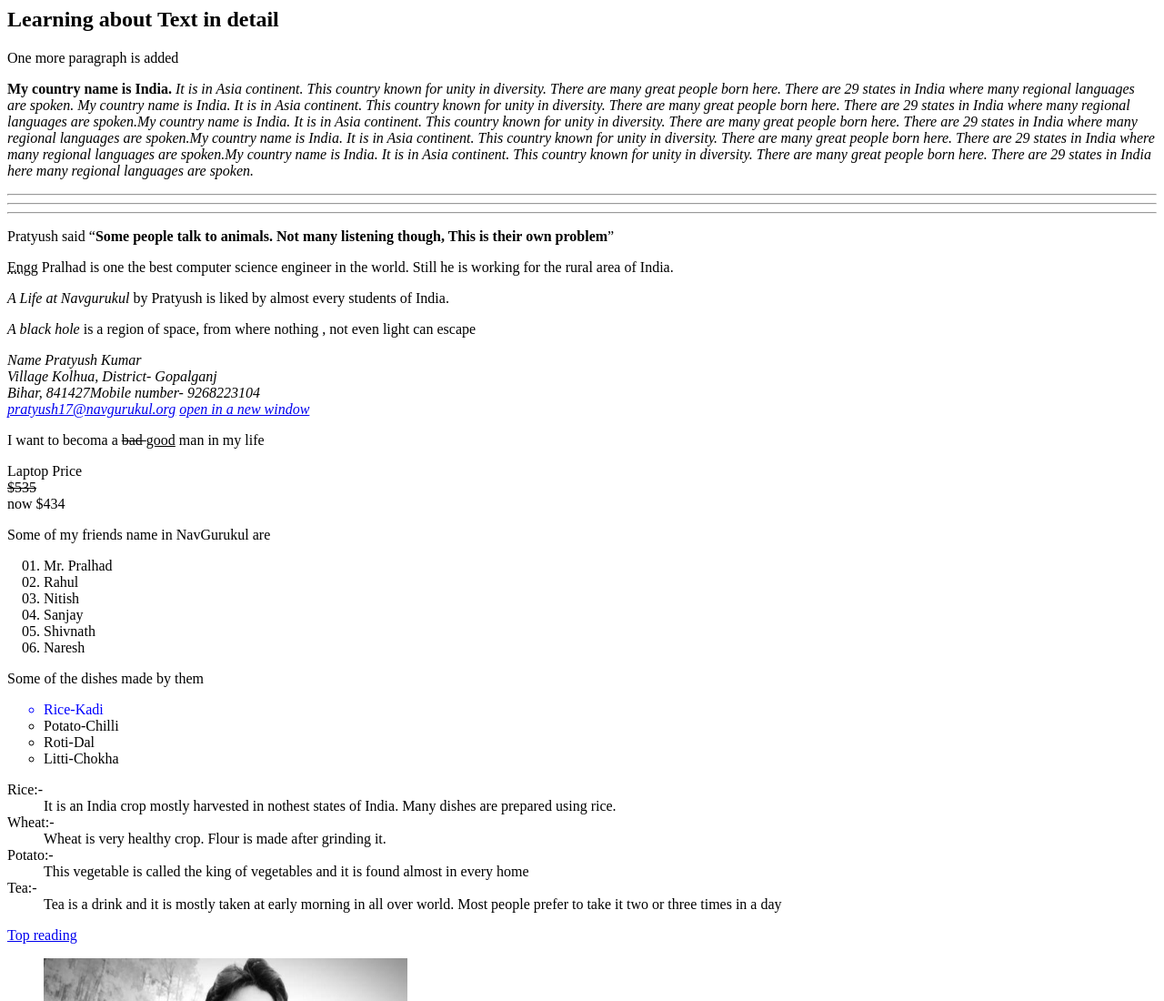
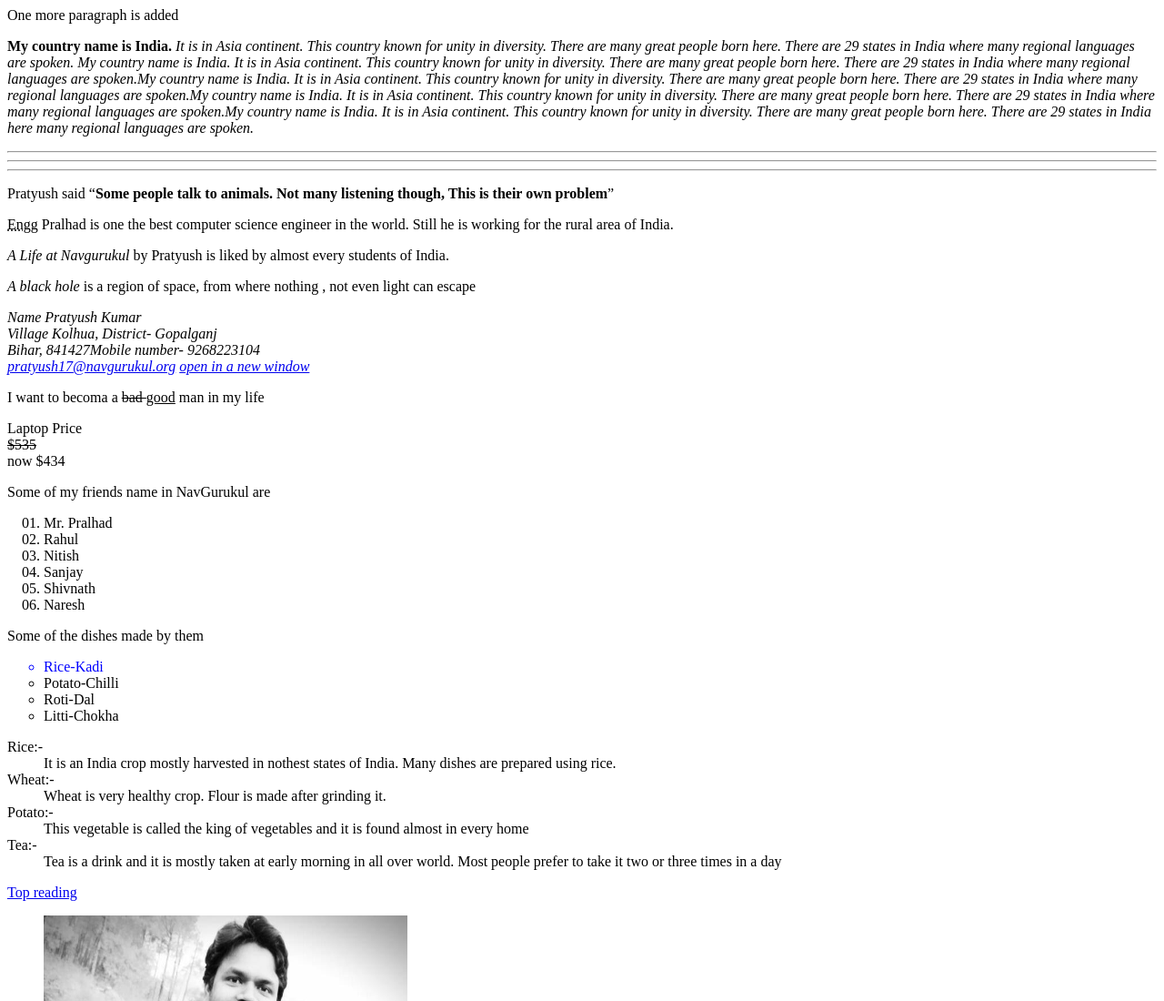
Before and after one commit to space4pratyush/DemoWork, a plain HTML site: page Learning with Pralhad.html in a window 1280 px wide. Shown: the top 1100 px of the page at 91% size. Drawn offline with Linux system fonts and the light colour scheme; files whose address does not match are found by name.

```diff
--- a/Learning with Pralhad.html
+++ b/Learning with Pralhad.html
@@ -6,7 +6,6 @@
     </head>
     <body>
         <h2 id="top">
-            Learning about Text in detail
         </h2>
         <p>One more paragraph is added</p>
         <p><strong>My country name is India.</strong> <em>It is in Asia continent. This country known for unity in diversity. There are many great people born here. There are 29 states in India where many regional languages are spoken. My country name is India. It is in Asia continent. This country known for unity in diversity. There are many great people born here. There are 29 states in India where many regional languages are spoken.My country name is India. It is in Asia continent. This country known for unity in diversity. There are many great people born here. There are 29 states in India where many regional languages are spoken.My country name is India. It is in Asia continent. This country known for unity in diversity. There are many great people born here. There are 29 states in India where many regional languages are spoken.My country name is India. It is in Asia continent. This country known for unity in diversity. There are many great people born here. There are 29 states in India here many regional languages are spoken.</em></p>
```
